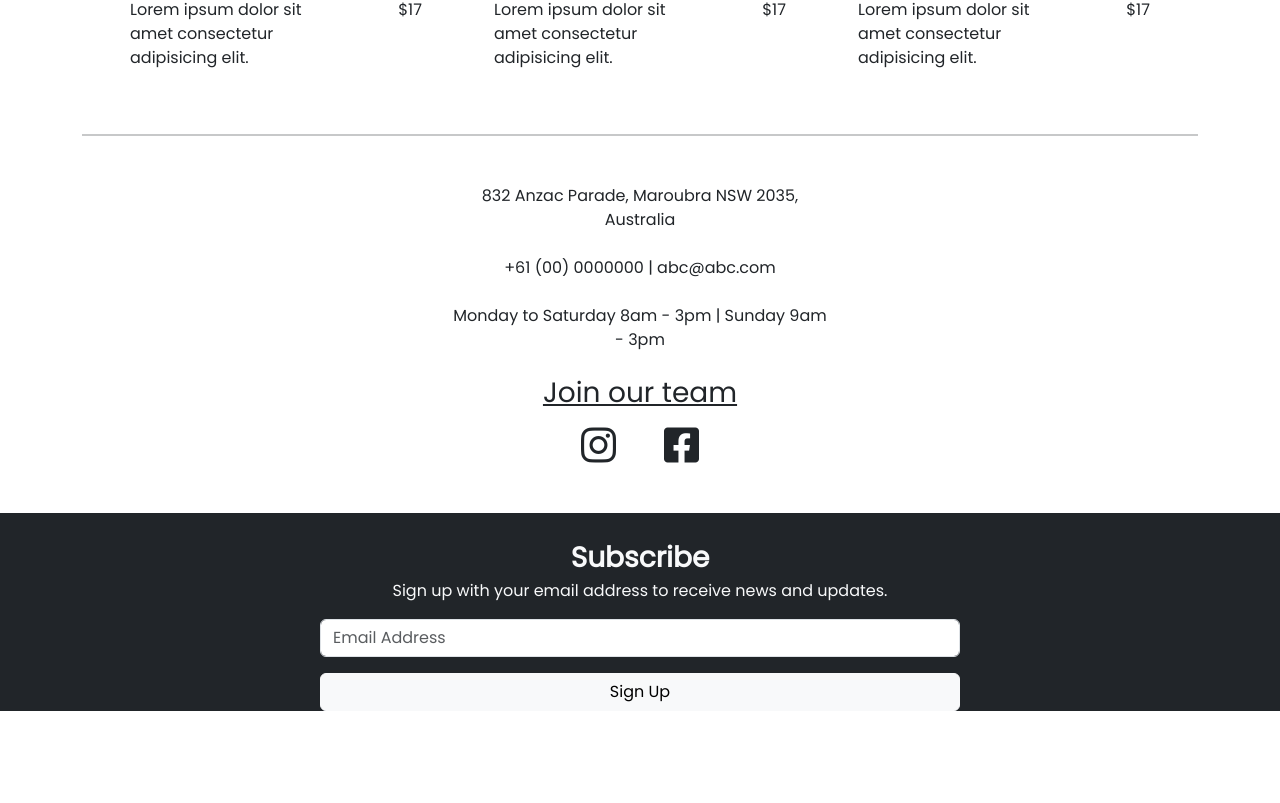
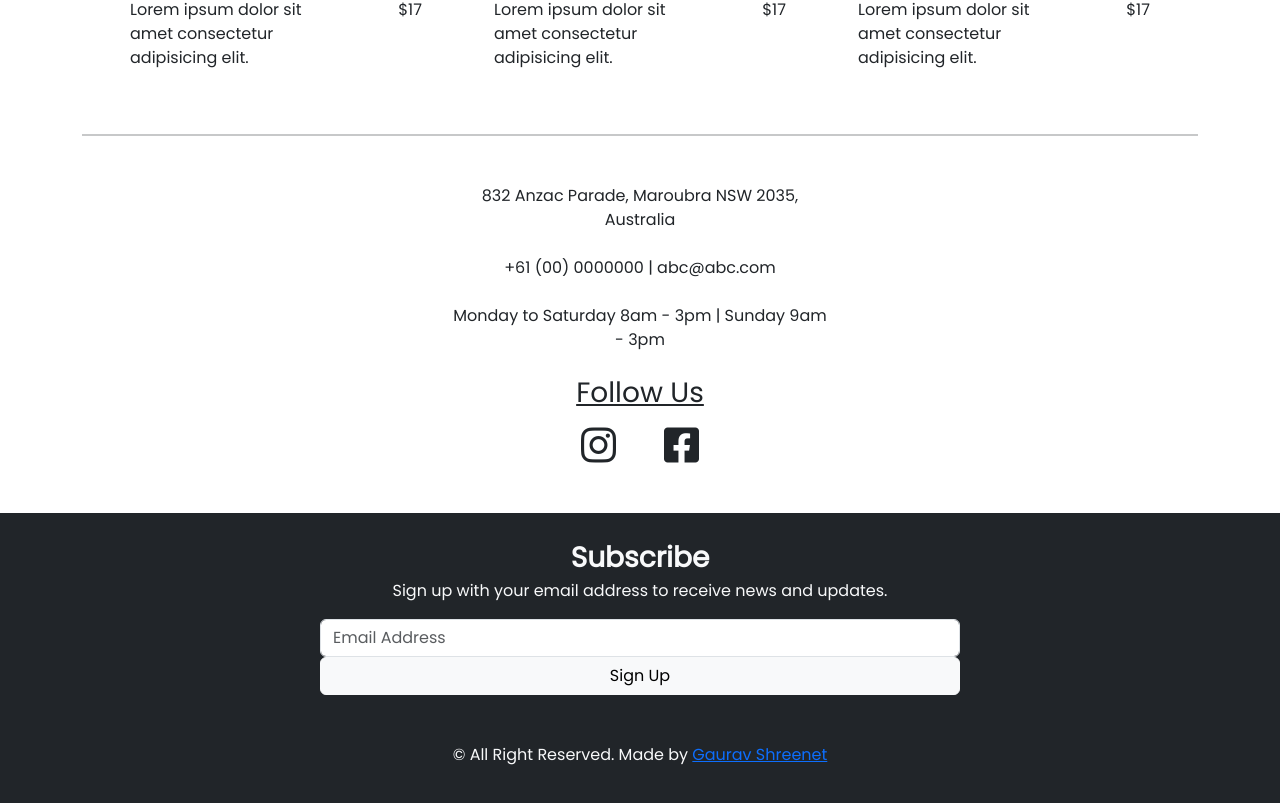
Before and after one commit to GauravShreenet/CafeApp, a React (Create React App) app: page / in a window 1280 px wide. Shown: the part 2840-3643 px from the top of the page. Before the commit the page ends 3551 px from the top, so only its background shows below. Built offline with nearby package versions, Linux system fonts and the light colour scheme.

Commit message:
done with the home page still more work to do

```diff
--- a/src/Component/Footer.js
+++ b/src/Component/Footer.js
@@ -9,16 +9,18 @@ export const Footer = () => {
             <div className='d-flex justify-content-center mt-3'>
                 <form style={{width: '50%'}}>
                     <Row>
-                        <Col xxl={10}>
-                            <div className="mb-3">
-                                <input type="email" className="form-control" id="exampleInputEmail1" aria-describedby="emailHelp" placeholder='Email Address'/>
-                            </div>
+                        <Col xxl={9}>
+                             <input type="email" className="form-control" id="exampleInputEmail1" aria-describedby="emailHelp" placeholder='Email Address'/>
                         </Col>
-                        <Col className='d-grid'>
+                        <Col xxl={3} className='d-grid'>
                             <button type="submit" className="btn btn-light">Sign Up</button>
                         </Col>
                     </Row>
                 </form>
+
+            </div>
+            <div className="py-5">
+                    &copy; All Right Reserved. Made by <a href='https://www.linkedin.com/in/gaurav-shreenet-7408081b6/' target='_blank'>Gaurav Shreenet</a>
             </div>
         </div>
 
--- a/src/Pages/Home.js
+++ b/src/Pages/Home.js
@@ -15,7 +15,7 @@ const Home = () => {
                     832 Anzac Parade, Maroubra NSW 2035, Australia<br /><br />
                     +61 (00) 0000000 | abc@abc.com<br /><br />
                     Monday to Saturday 8am - 3pm | Sunday 9am - 3pm<br /><br />
-                    <h3 className='text-decoration-underline'>Join our team</h3>
+                    <h3 className='text-decoration-underline'>Follow Us</h3>
                     <div className='d-flex justify-content-center mt-3' style={{ fontSize: '5vh' }}>
                         <i className="fa-brands fa-instagram me-5"></i> <i className="fa-brands fa-square-facebook"></i>
                     </div>
```
